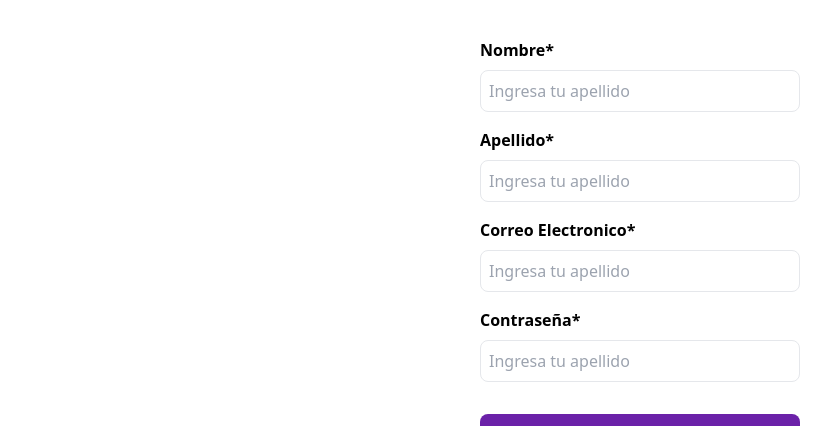
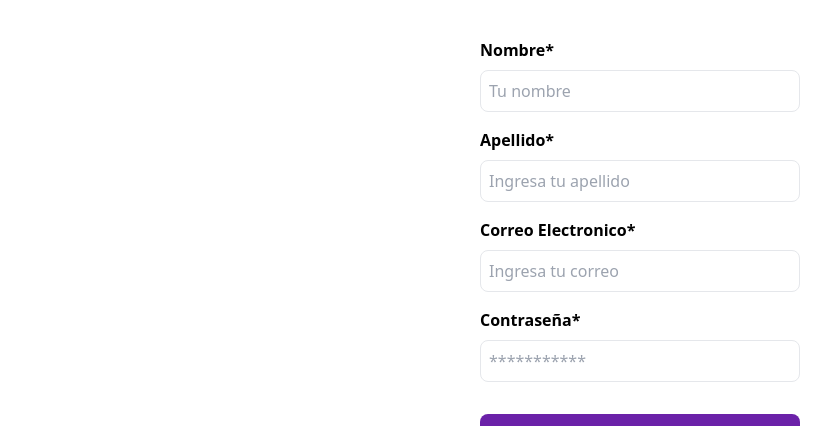
Before and after one commit to thejuanco/Taski-UI, a React (Vite) app: page /auth/signup in a window 1280 px wide. Shown: the part 262-688 px from the top of the page, without its empty margins (0-839 px from the left). Built offline with nearby package versions, Linux system fonts and the light colour scheme.

Commit message:
Registra el valor de los inputs

```diff
--- a/src/views/Auth/Signin.jsx
+++ b/src/views/Auth/Signin.jsx
@@ -1,8 +1,18 @@
 import React from "react";
 import { Link } from "react-router-dom";
 import NavBar from "../../components/Auth/NavBar";
+import { useForm } from "react-hook-form";
 
 const Signin = () => {
+
+  const {
+    register,
+    handleSubmit,
+    formState: { errors },
+    watch
+  } = useForm();
+
+  const onSubmit = data => console.log(data);
 
   return (
     <>
@@ -24,7 +34,7 @@ const Signin = () => {
             <h1 className="text-gray-500 text-2xl font-semibold ">
               Inicia Sesión en Taski
             </h1>
-            <form className="mt-10 mb-6">
+            <form onSubmit={handleSubmit(onSubmit)} className="mt-10 mb-6">
               <div className="space-y-4">
               <div className="space-y-2">
                   <label className="font-semibold" htmlFor="name">
@@ -34,16 +44,18 @@ const Signin = () => {
                     name="name"
                     type="text"
                     className="w-full p-2 rounded-lg border"
-                    placeholder="Ingresa tu apellido"
+                    placeholder="Tu nombre"
+                    {...register('name', {required: true})}
                   />
                 </div>
                 <div className="space-y-2">
-                  <label className="font-semibold" htmlFor="email">
+                  <label className="font-semibold" htmlFor="lastName">
                     Apellido*
                   </label>
                   <input
                     className="w-full p-2 rounded-lg border"
                     placeholder="Ingresa tu apellido"
+                    {...register('lastName', {required: true})}
                   />
                 </div>
                 <div className="space-y-2">
@@ -52,16 +64,19 @@ const Signin = () => {
                   </label>
                   <input
                     className="w-full p-2 rounded-lg border"
-                    placeholder="Ingresa tu apellido"
+                    placeholder="Ingresa tu correo"
+                    {...register('email', {required: true})}
                   />
                 </div>
                 <div className="space-y-2">
-                  <label className="font-semibold" htmlFor="email">
+                  <label className="font-semibold" htmlFor="password">
                     Contraseña*
                   </label>
                   <input
                     className="w-full p-2 rounded-lg border"
-                    placeholder="Ingresa tu apellido"
+                    placeholder="***********"
+                    type="password"
+                    {...register('password', {required: true})}
                   />
                 </div>
               </div>
```
